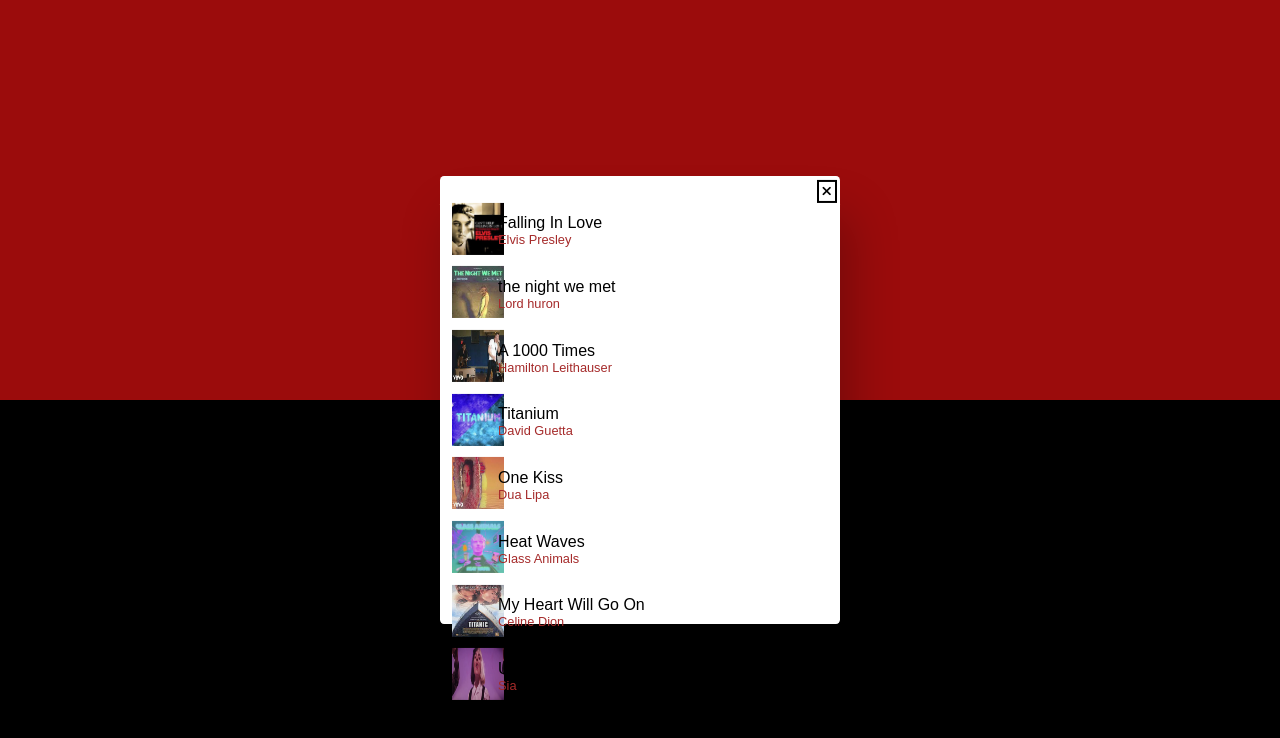
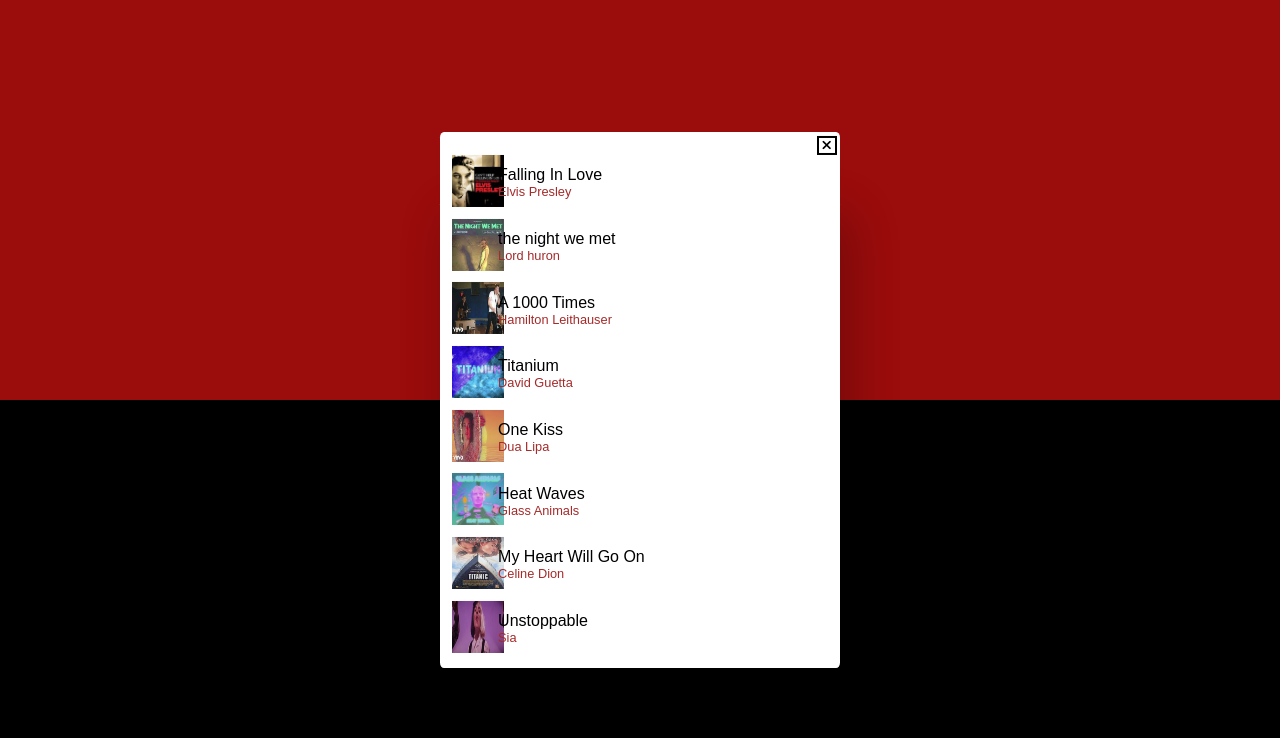
Before and after one commit to Anshrajsinha/music-player, a plain HTML site: page index.html in a window 1280 px wide. Both pictures are taken after a click on the button 812 px from the left and 236 px from the top of the page. Drawn offline with Linux system fonts and the light colour scheme.

Commit message:
Update music.css

```diff
--- a/music.css
+++ b/music.css
@@ -109,7 +109,7 @@ img {
     background-color: #ffffff;
     position: absolute;
     width: 100%;
-    height: 110%;
+    height: auto;
     border-radius: 1%;
     transform: translate(-50%, -50%);
     top: 50%;
```
